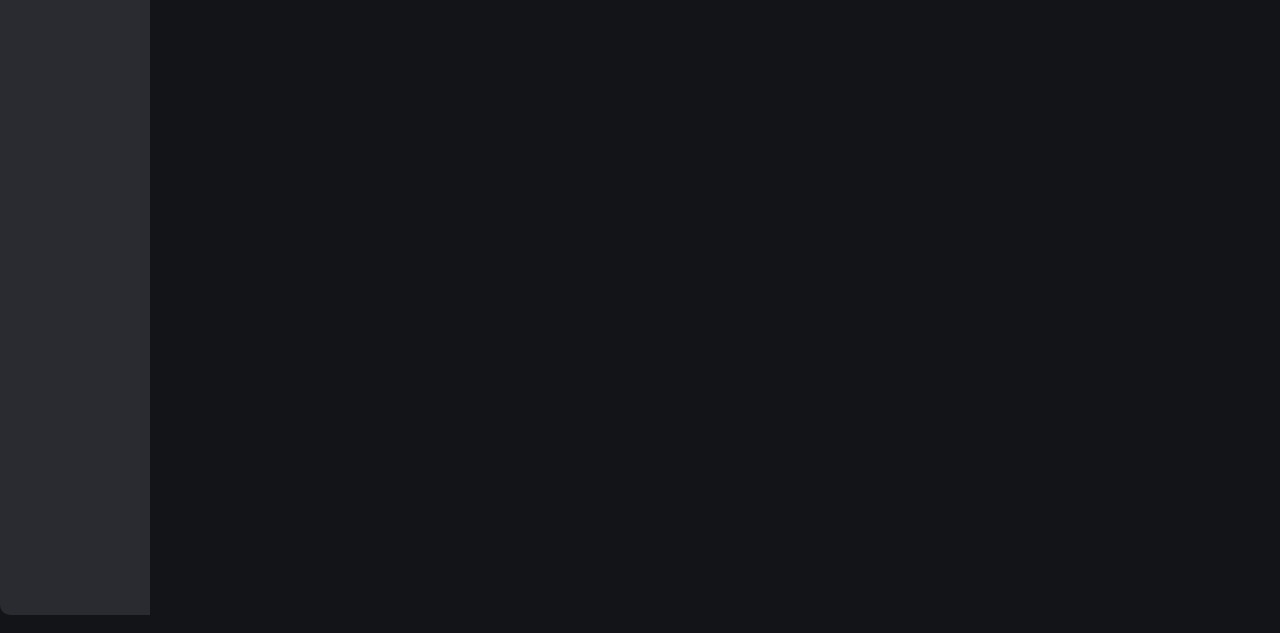
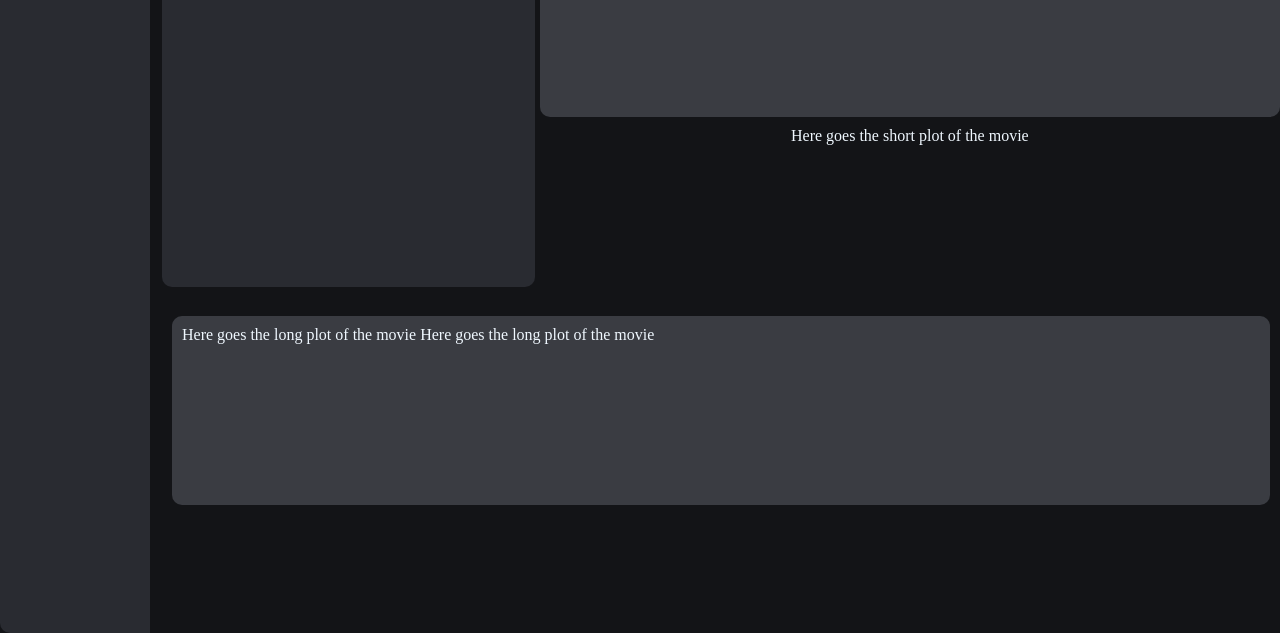
Before and after one commit to AntoineDlb/projet_javascript, a website: page public/movie.html in a window 1280 px wide. Shown: the part 185-818 px from the top of the page. Drawn offline with Linux system fonts and the light colour scheme.

Commit message:
Chore(css movie)
Ajout css et html a la page "Movie"

```diff
--- a/public/css/movie.css
+++ b/public/css/movie.css
@@ -0,0 +1,69 @@
+.film_container{
+    padding-left: 12px;
+    padding-top: 12px;
+    display: grid;
+    grid-template-columns: 0.5fr 1fr ;
+    grid-template-rows: auto;
+    height: 75vh;
+}
+
+.film_container>div{
+    padding: 10px;
+    text-align: center;
+}
+
+#poster {
+    grid-row: 1 / span 2;
+    grid-column: 1/2;
+    background-color: #292B31;
+    border-radius: 10px;
+    padding: 10px;
+    overflow: hidden;
+    text-align: center;
+    transition: transform 0.5s;
+    height: 95%;
+}
+
+#mini_plot,#desc{
+    grid-column: 2 / 3;
+    margin-left: 5px;
+}
+
+#desc{
+    color: aliceblue;
+    display: flex;
+    flex-direction: row;
+    grid-row: 1/2;
+    background-color: #3a3c42;
+    border-radius: 10px;
+    padding: 10px;
+    overflow: hidden;
+    text-align: center;
+    transition: transform 0.5s;
+    text-align: start;
+}
+
+#score{
+    display: flex;
+    flex-direction: row-reverse;
+    justify-content: flex-end;
+    margin-left: auto;
+}
+
+#mini_plot {
+    grid-row: 2 / 3;
+    color: aliceblue;
+}
+
+#plot{
+    grid-column: 1/ span 3;
+    grid-row: 3;
+    background-color: #3a3c42;
+    border-radius: 10px;
+    overflow: hidden;
+    text-align: center;
+    transition: transform 0.5s;
+    text-align: start;
+    margin: 10px;
+    color: aliceblue;
+}
--- a/public/movie.html
+++ b/public/movie.html
@@ -1,4 +1,4 @@
-<!-- page qui sera acctualiser en fonction des recherches de l'utilisateur -->
+/<!-- page qui sera acctualiser en fonction des recherches de l'utilisateur -->
 
 
 <!-- page d'accueil du site de films -->
@@ -28,9 +28,14 @@
 
         <main class="main_content">
             <div class="film_container">
+                <div id="poster">Poster goes here</div>
+                <div id="desc">Short desc, title, genre
+                    <div id="score">9/10</div>
+                </div>
+                <div id="mini_plot">Here goes the short plot of the movie</div>
+                <div id="plot">Here goes the long plot of the movie Here goes the long plot of the movie</div>
             </div>
-
-
+        </main>
     </div>
 
     <script src="js/header.js"></script>
```
